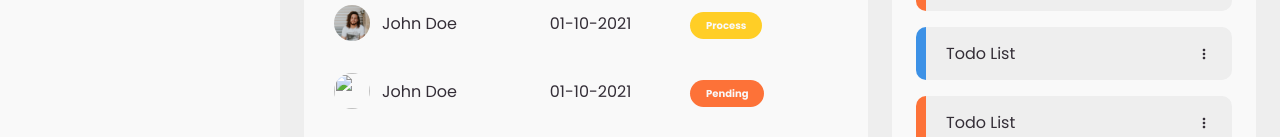
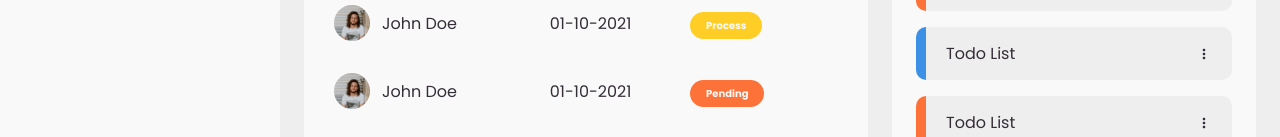
Before and after one commit to Hariniiclb/adminhub, a plain HTML site: page index.html in a window 1280 px wide. Shown: the part 633-770 px from the top of the page. Drawn offline with nearby package versions, Linux system fonts and the light colour scheme.

Commit message:
index.html

```diff
--- a/index.html
+++ b/index.html
@@ -183,7 +183,7 @@
 							</tr>
 							<tr>
 								<td>
-									<img src="img/people.png">
+									<img src="people.png">
 									<p>John Doe</p>
 								</td>
 								<td>01-10-2021</td>
```
